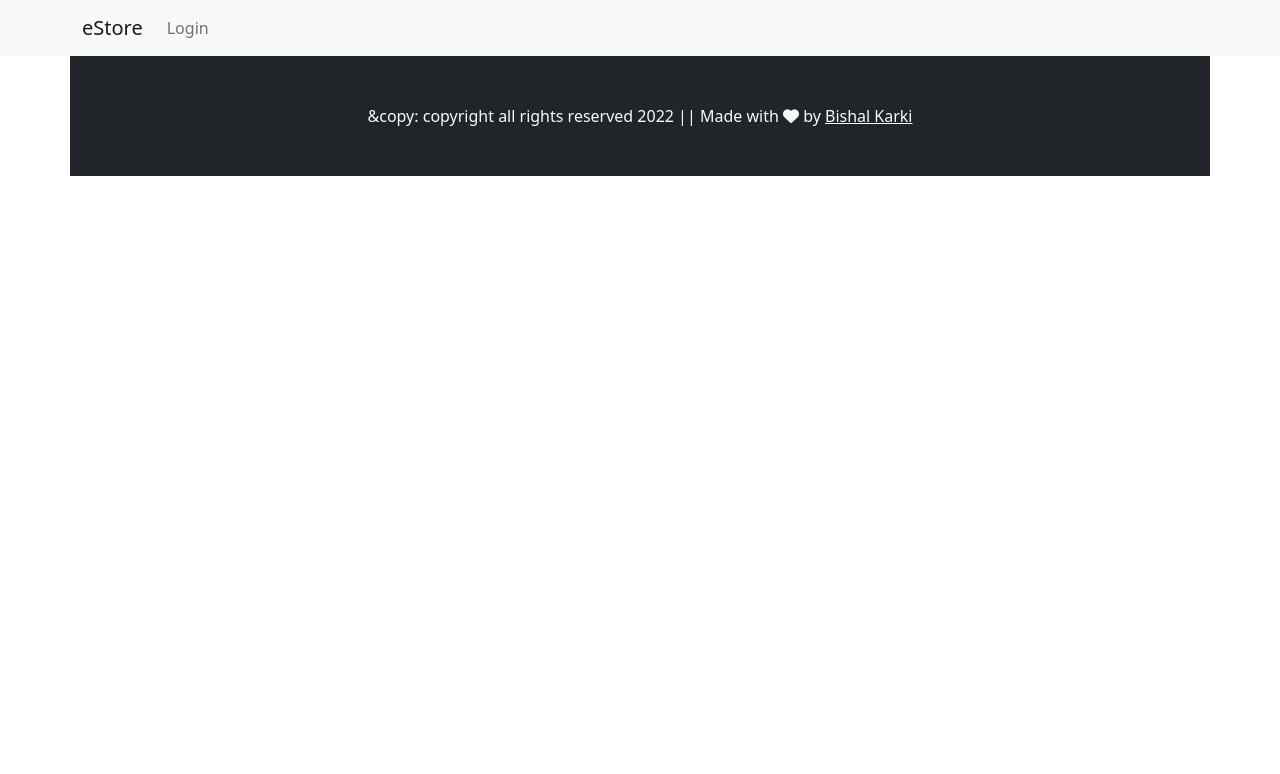
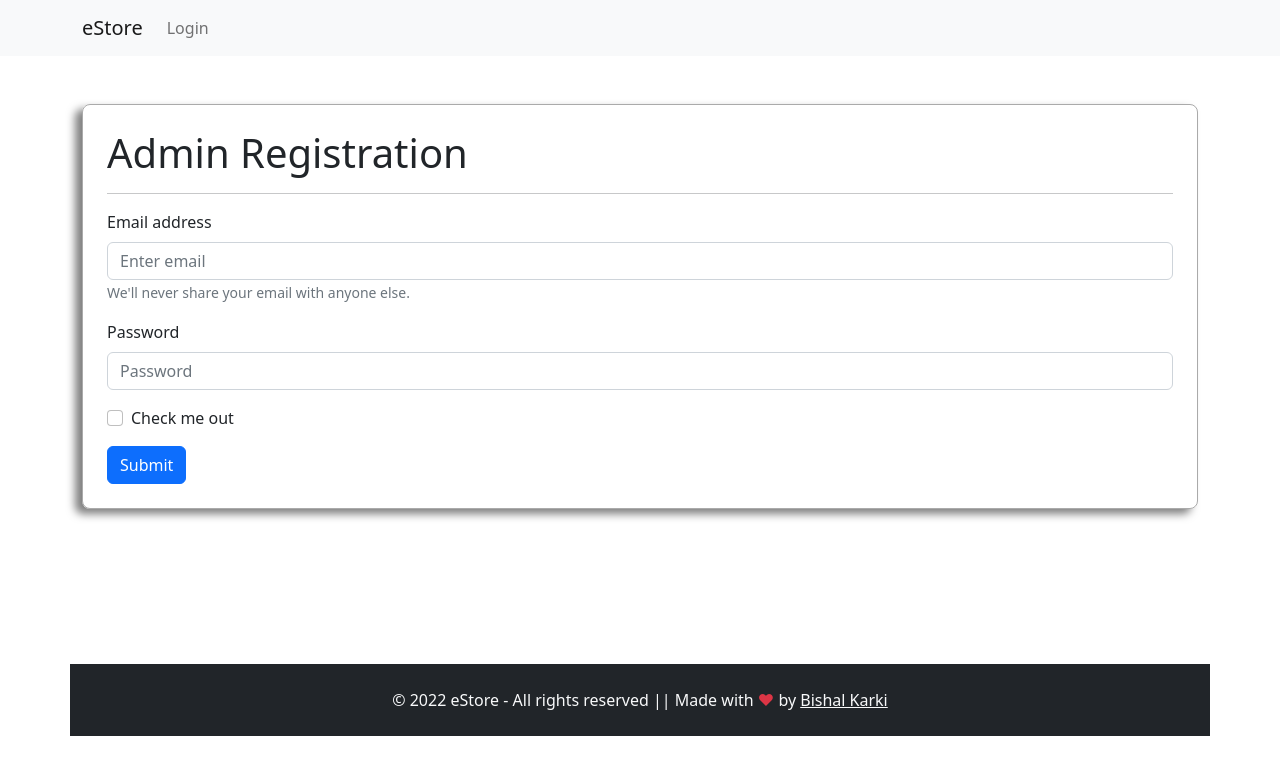
Before and after one commit to bishalk21/e-store, a React (Create React App) app: page /register in a window 1280 px wide. Shown: the top 774 px of the page. Built offline with nearby package versions, Linux system fonts and the light colour scheme.

Commit message:
UI of register page created

```diff
--- a/src/App.css
+++ b/src/App.css
@@ -1,3 +1,14 @@
 .page-min {
     min-height: 70vh;
 }
+
+.form {
+    border: 0.5px solid rgba(128, 128, 128, 0.67);
+    padding: 1.5rem;
+    margin-top: 3rem;
+    border-radius: 0.5rem;
+
+    box-shadow: -7px 5px 8px rgba(0, 0, 0, 0.5);
+    margin-left: auto;
+    margin-right: auto;
+}
--- a/src/App.js
+++ b/src/App.js
@@ -1,4 +1,5 @@
 import React from "react";
+import "./App.css";
 import { BrowserRouter, Routes, Route } from "react-router-dom";
 import { LoginPage } from "./pages/login/Login.js";
 import { AdminRegistration } from "./pages/adminRegistration/AdminRegistration.js";
--- a/src/components/footer/Footer.js
+++ b/src/components/footer/Footer.js
@@ -3,11 +3,12 @@
 
 export const Footer = () => {
   return (
-    <Container className="bg-dark py-5 text-light text-center">
-      &copy: copyright all rights reserved 2022 || Made with{" "}
-      <i className="fas fa-heart"></i> by{" "}
+    <Container className="bg-dark py-4 text-light text-center">
+      &copy; 2022 eStore - All rights reserved || Made with
+      <span className="text-danger"> &hearts; </span>
+      by{" "}
       <a href="" className="text-light">
-        Bishal Karki
+        Bishal Karki{" "}
       </a>
     </Container>
   );
--- a/src/pages/adminRegistration/adminRegistration.js
+++ b/src/pages/adminRegistration/adminRegistration.js
@@ -1,13 +1,38 @@
 import React from "react";
 import { Header } from "../../components/header/Header";
-import { Container } from "react-bootstrap";
+import { Button, Container, Form } from "react-bootstrap";
 import { Footer } from "../../components/footer/Footer";
 
 export const AdminRegistration = () => {
   return (
     <div>
       <Header />
-      <Container className="page-min"></Container>
+      <Container className="page-min">
+        <div className="form">
+          <Form>
+            <h1>Admin Registration</h1>
+            <hr />
+            <Form.Group className="mb-3" controlId="formBasicEmail">
+              <Form.Label>Email address</Form.Label>
+              <Form.Control type="email" placeholder="Enter email" />
+              <Form.Text className="text-muted">
+                We'll never share your email with anyone else.
+              </Form.Text>
+            </Form.Group>
+
+            <Form.Group className="mb-3" controlId="formBasicPassword">
+              <Form.Label>Password</Form.Label>
+              <Form.Control type="password" placeholder="Password" />
+            </Form.Group>
+            <Form.Group className="mb-3" controlId="formBasicCheckbox">
+              <Form.Check type="checkbox" label="Check me out" />
+            </Form.Group>
+            <Button variant="primary" type="submit">
+              Submit
+            </Button>
+          </Form>
+        </div>
+      </Container>
 
       <Footer />
     </div>
```
